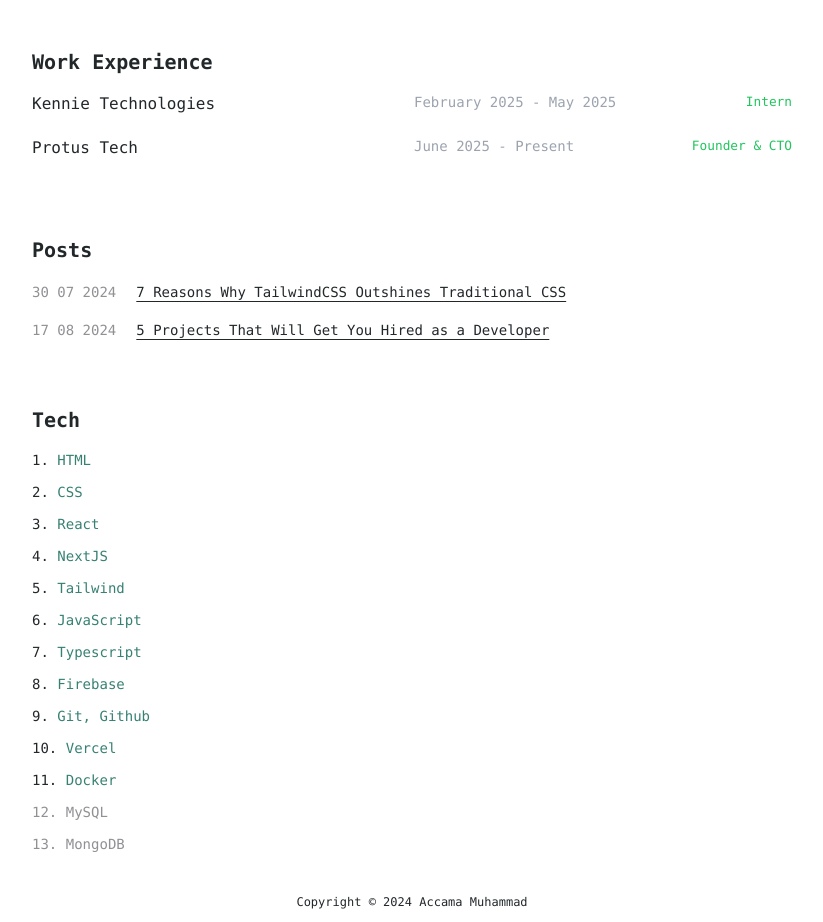
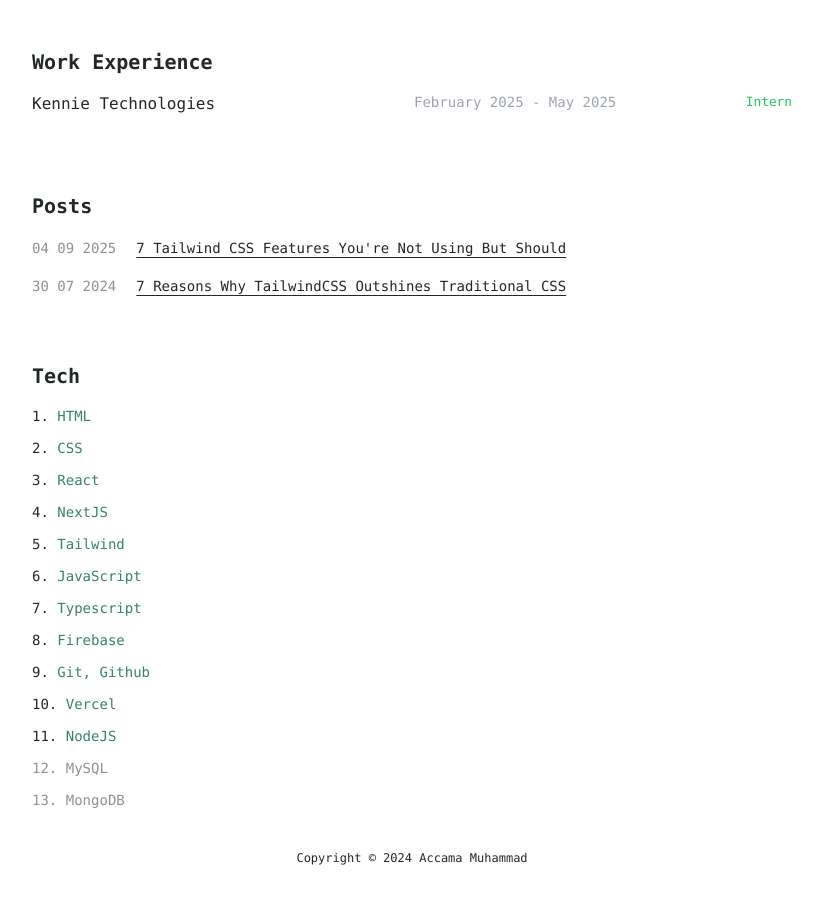
Before and after one commit to accamamuhammad/muhammadhussainiaccamaPort, a Next.js app: page / in a window 1280 px wide. Shown: the part 760-1682 px from the top of the page, without its empty margins (228-1051 px from the left). After the commit the page ends 1638 px from the top, so only its background shows below. Built offline with nearby package versions, Linux system fonts and the light colour scheme.

Commit message:
new blog

```diff
--- a/app/page.js
+++ b/app/page.js
@@ -76,24 +76,19 @@
       date: "February 2025 - May 2025",
       position: "Intern",
     },
-    {
-      workPlace: "Protus Tech",
-      date: "June 2025 - Present",
-      position: "Founder & CTO",
-    },
   ];
 
   // My blog posts
   const posts = [
     {
+      date: "04 09 2025",
+      title: "7 Tailwind CSS Features You're Not Using But Should",
+      link: "https://accamamuhammad.hashnode.dev/7-tailwind-css-features-youre-not-using-but-should",
+    },
+    {
       date: "30 07 2024",
       title: "7 Reasons Why TailwindCSS Outshines Traditional CSS",
       link: "https://accamamuhammad.hashnode.dev/7-reasons-why-tailwindcss-outshines-traditional-css",
-    },
-    {
-      date: "17 08 2024",
-      title: "5 Projects That Will Get You Hired as a Developer",
-      link: "https://accamamuhammad.hashnode.dev/5-projects-that-will-get-you-hired-as-a-developer?",
     },
   ];
 
@@ -109,7 +104,7 @@
     { name: "Firebase", state: "complete" },
     { name: "Git, Github", state: "complete" },
     { name: "Vercel", state: "complete" },
-    { name: "Docker", state: "complete" },
+    { name: "NodeJS", state: "complete" },
     { name: "MySQL", state: "progress" },
     { name: "MongoDB", state: "progress" },
   ];
```
